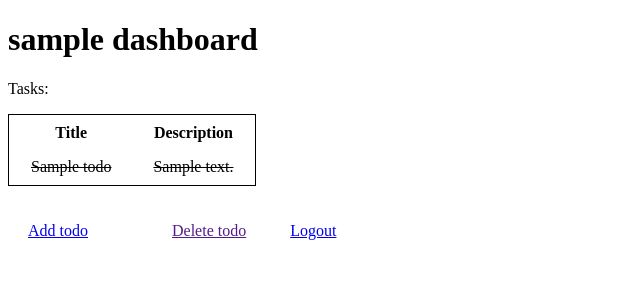
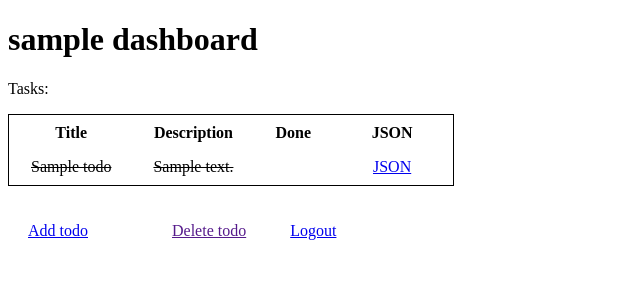
Before and after one commit to aitsolutions-ar/django-skill-test, a Django app: template templates/dashboard.html in a window 1280 px wide. Shown: the top 300 px of the page, without its empty margins (0-640 px from the left). Run offline with Django 3.2, Linux system fonts and the light colour scheme; tables that the repository leaves empty hold one stand-in row (values such as "Sample post"); the template is opened without the code that fills it: values that come from a table or form of the project are taken from there, most other values are stand-ins (such as "Sample title", 1, 10 or a date in 2020).

Commit message:
TASK-3: Completa

```diff
--- a/templates/dashboard.html
+++ b/templates/dashboard.html
@@ -20,20 +20,26 @@
                 <tr>
                     <th> Title </th>
                     <th> Description</th>
+                    <th> Done </th>
+                    <th> JSON </th>
                 </tr>
                 {% for todo in todos %}
                     <tr>
                         {% if todo.is_done %}
                             <td style="text-decoration:line-through;"> {{todo.title}} </td>
                             <td style="text-decoration:line-through;"> {{todo.description}} </td>
+                            <td></td>
                         {% else %}
                             <td> {{todo.title}} </td>
                             <td> {{todo.description}} </td>
                             <td>
                                 <a href="done/{{todo.id}}"> Done </a>
                             </td>
-                        </tr>
                         {% endif %}
+                        <td>
+                            <a href="/app/todos/{{todo.id}}?format=json">JSON</a>
+                        </td>
+                    </tr>
                 {%endfor%}
             </table>
         {% endif %}
```
